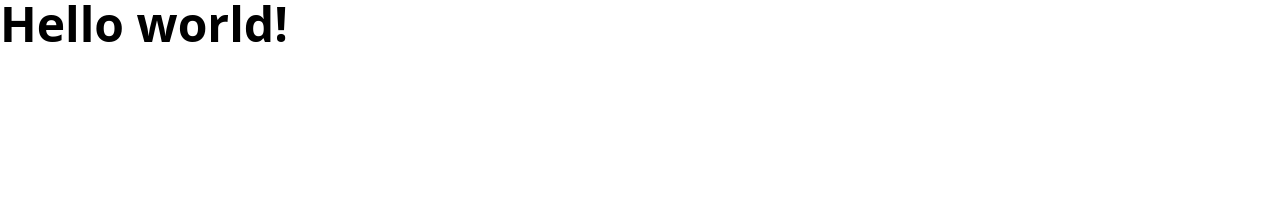
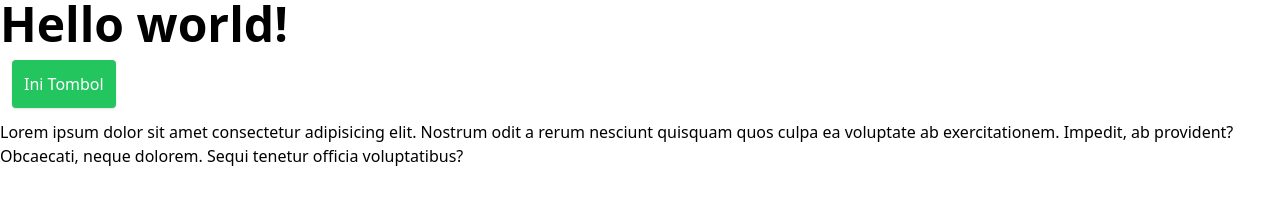
Before and after one commit to devnura/learn-tailwind, a website: page public/index.html in a window 1280 px wide. Drawn offline with Linux system fonts and the light colour scheme.

Commit message:
Init project

```diff
--- a/package.json
+++ b/package.json
@@ -4,7 +4,7 @@
   "description": "",
   "main": "index.js",
   "scripts": {
-    "test": "echo \"Error: no test specified\" && exit 1"
+    "dev": "npx tailwindcss -i ./src/css/input.css -o ./public/css/style.css --watch"
   },
   "repository": {
     "type": "git",
--- a/public/index.html
+++ b/public/index.html
@@ -9,5 +9,9 @@
   <h1 class="text-5xl font-bold">
     Hello world!
   </h1>
+  <a href="#" class="bg-green-500 p-3 text-white inline-block m-3 rounded shadow hover:bg-green-400">Ini Tombol</a>
+
+  <p>Lorem ipsum dolor sit amet consectetur adipisicing elit. Nostrum odit a rerum nesciunt quisquam quos culpa ea voluptate ab exercitationem. Impedit, ab provident? Obcaecati, neque dolorem. Sequi tenetur officia voluptatibus?</p>
+
 </body>
 </html>
```
Also changed, not shown: public/css/style.css.
